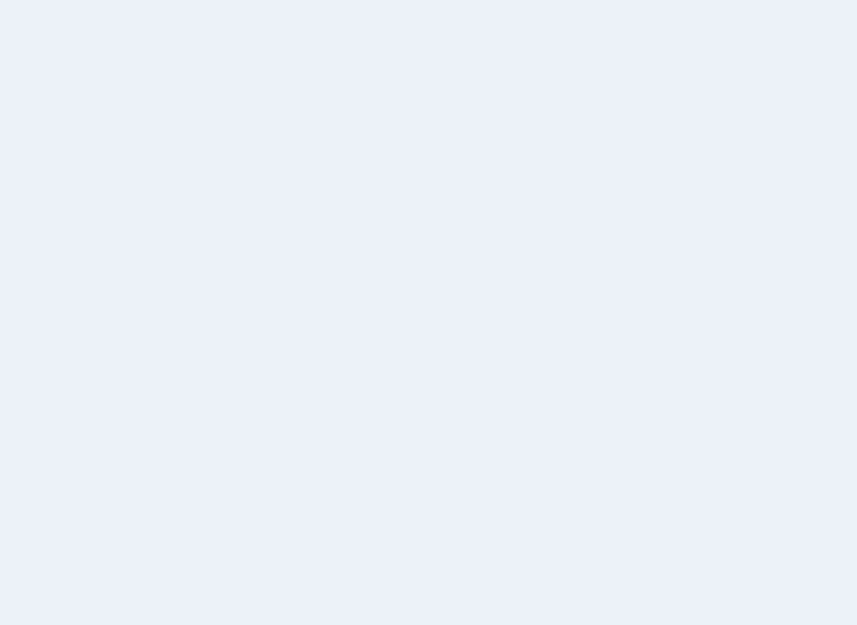
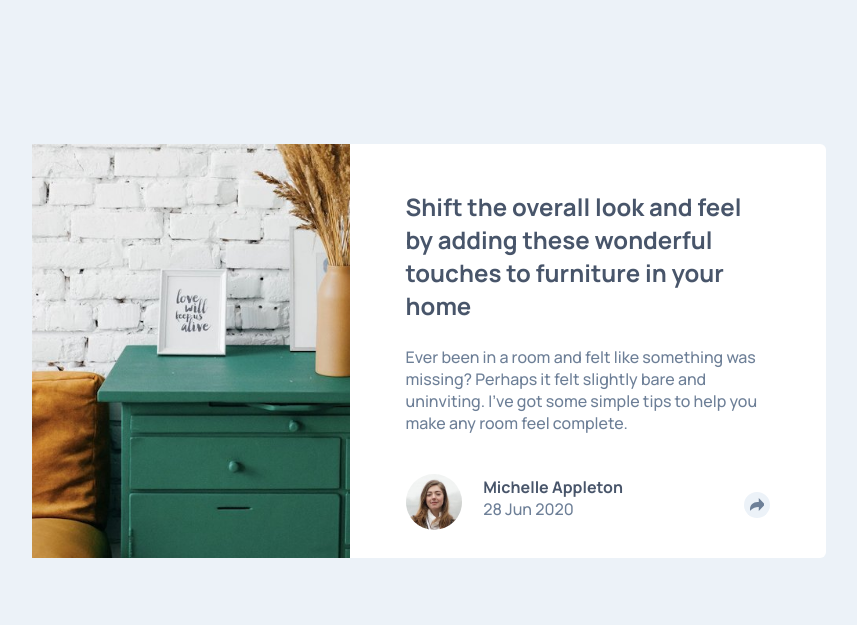
Before and after one commit to ROPierre/Front-end_mentor_03, a plain HTML site: page index.html in a window 1280 px wide. Shown: the whole page, without its empty margins (211-1068 px from the left). Drawn offline with Linux system fonts and the light colour scheme; a web font is replaced by a local one.

Commit message:
Finishing style

```diff
--- a/index.html
+++ b/index.html
@@ -16,14 +16,35 @@
   </style>
 </head>
 <body>
+  <main>
     <!-- Article Preview-->
     <article class="article-preview">
       <!-- Image -->
+      <img class="article-preview-image" src="images/drawers.jpg" alt="drawers">
       <!-- Content -->
+      <div class="article-preview-content">
         <!-- Title -->
+        <h3 class="article-preview-title color-title">Shift the overall look and feel by adding these wonderful touches to furniture in your home</h3>
         <!-- Text -->
+        <p class="article-preview-text color-text">Ever been in a room and felt like something was missing? Perhaps it felt slightly bare and uninviting. I’ve got some simple tips to help you make any room feel complete.</p>
         <!-- Author -->
+        <div class="article-preview-author">
+          <div class="article-preview-author-name-date">
+            <img src="images/avatar-michelle.jpg" alt="Michelle Avatar">
+            <span>
+              <p class="article-preview-author-name color-title">Michelle Appleton</p>
+              <p class="article-preview-author-date color-text">28 Jun 2020</p>
+            </span>
+          </div>
+          <button class="article-preview-share" aria-label="Share" aria-hidden="true">
+            <svg xmlns="http://www.w3.org/2000/svg" width="15" height="13">
+              <path fill="#6E8098" d="M15 6.495L8.766.014V3.88H7.441C3.33 3.88 0 7.039 0 10.936v2.049l.589-.612C2.59 10.294 5.422 9.11 8.39 9.11h.375v3.867L15 6.495z"/>
+            </svg>
+          </button>
+        </div>
+      </div>
     </article>
+  </main>
 
   <!-- Shift the overall look and feel by adding these wonderful
   touches to furniture in your home
--- a/style.css
+++ b/style.css
@@ -1,4 +1,4 @@
-@import url("'https://fonts.googleapis.com/css2?family=Manrope:wght@500;700&display=swap'");
+@import url("https://fonts.googleapis.com/css2?family=Manrope:wght@500;700&display=swap");
 
 :root{
     --dark-grayish-blue: hsl(217, 19%, 35%);
@@ -7,16 +7,129 @@
     --light-grayish-blue: hsl(210, 46%, 95%);
 }
 
-*{
-    width: 100%;
-    height: 100%;
+body{
+    min-width: 100vw;
+    min-height: 100vh;
     margin: 0;
     padding: 0;
-    box-sizing: border-box;
+    font-size: 13px;
+    font-family: 'Manrope', sans-serif;
+    background-color: var(--light-grayish-blue);
 }
 
-body{
-    background-color: hsl(210, 46%, 95%);
-    font-size: 13px;
-    font-family: 'Manrope', sans-serif;
+main{
+    height: inherit;
+    padding: 4em 1.8em;
 }
+
+.article-preview{
+    background-color: #fff;
+    border-radius: 6px;
+    display: flex;
+}
+
+.color-title{
+    color: var(--dark-grayish-blue);
+    font-weight: 700;
+}
+.color-text{
+    color: var(--desaturated-dark-blue);
+}
+
+.article-preview-author{
+    margin-top: 2.5em;
+    display: flex;
+    flex-direction: row;
+    justify-content: space-between;
+    align-items: center;
+}
+
+.article-preview-author-name-date img{
+    border-radius: 50%;
+}
+
+.article-preview-author-name-date span{
+    margin-left: 1.15em;
+    margin-top: 0.1em;
+    display: inline-block;
+    vertical-align: top;
+}
+.article-preview-author-name-date p{
+    margin: 0;
+}
+
+.article-preview-share{
+    width: 2em;
+    height: 2em;
+    background: var(--light-grayish-blue);
+    border: none;
+    border-radius: 50%;
+    display: flex;
+    justify-content: center;
+    align-items: center;
+}
+
+/* Mobile */
+@media screen and (max-width: 720px){
+    .article-preview{
+        flex-direction: column;
+    }
+
+    .article-preview-content{
+        padding: 1em 2.8em
+        1em 2.8em;
+    }
+
+    .article-preview-author-name-date img{
+        width: 3em;
+    }
+
+}
+/* Medium Devices */
+@media (min-width: 500px) and (max-width: 720px) {
+    main{
+        display: flex;
+        justify-content: center;
+    }
+    .article-preview{
+        max-width: 60vw;
+    }
+}
+/* Desktop */
+@media (min-width: 721px){
+    body{
+        font-size: 16px;
+    }
+
+    main{
+        margin-top: 10vh;
+        display: flex;
+        justify-content: center;
+        align-content: center;
+    }
+
+    .article-preview{
+        width: 65%;
+        flex-direction: row;
+        justify-content: center;
+        align-content: center;
+    }
+
+    .article-preview-image{
+        max-width: 40%;
+        object-fit: cover;
+        object-position: left;
+    }
+
+    .article-preview-content{
+        padding: 1.4em 3.5em;
+    }
+
+    .article-preview-title{
+        font-size: 1.5em;
+    }
+
+    .article-preview-author-name-date img{
+        width: 3.5em;
+    }
+}
```
Lines whose indentation alone changed are shown as unchanged.
